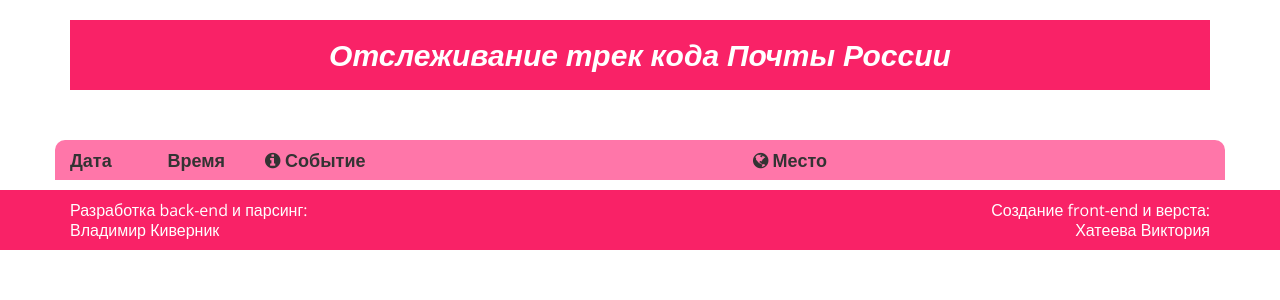
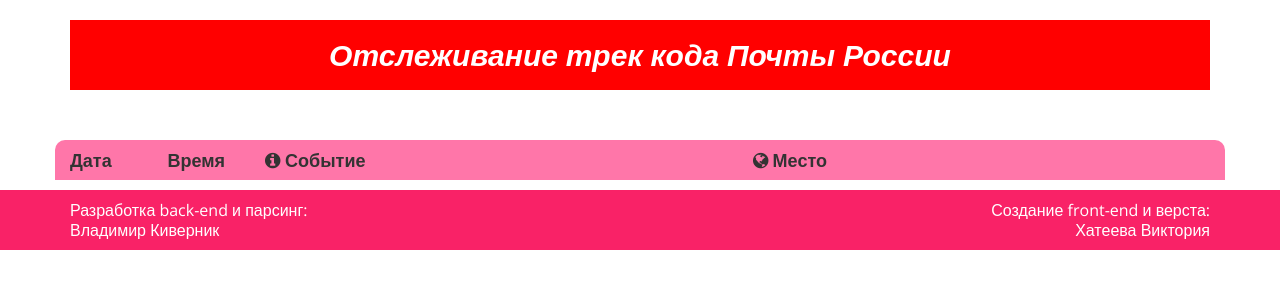
Before and after one commit to VictoriaSnowfalke/postTrack, a PHP site: page / in a window 1280 px wide. Shown: the top 300 px of the page. Run offline with PHP 8.4, Linux system fonts and the light colour scheme; data that the repository does not hold is empty.

Commit message:
Изменила цвет заголовка сайта на красный

```diff
--- a/css/style.css
+++ b/css/style.css
@@ -11,7 +11,7 @@ body {
 
 .top_header h1{
     font-family: 'Open Sans', sans-serif;
-    background: #F92267;
+    background: #ff0000;
     color: white;
     padding: 10px 10px;
     line-height: 50px;
```
